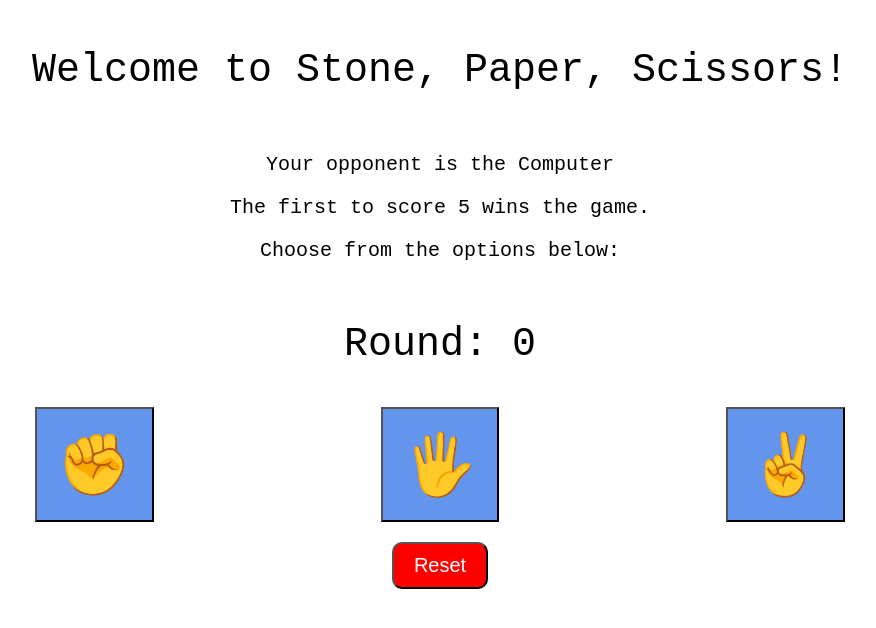
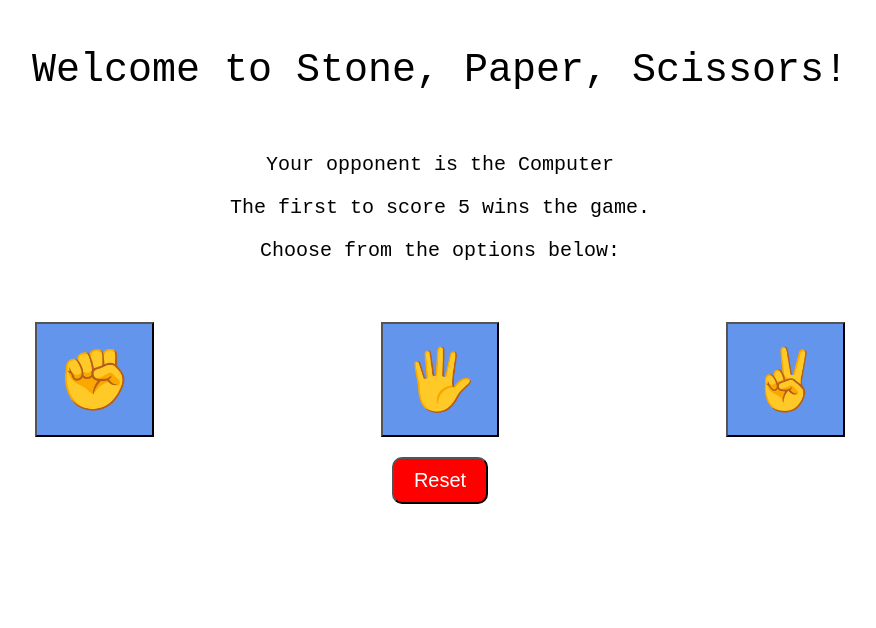
Before and after one commit to Riyan-Mo/Rock-Paper-Scissors, a plain HTML site: page index.html in a window 1280 px wide. Shown: the whole page, without its empty margins (200-1076 px from the left). Drawn offline with Linux system fonts and the light colour scheme.

Commit message:
Removed round counter

```diff
--- a/index.html
+++ b/index.html
@@ -20,7 +20,7 @@
       <p>Choose from the options below:</p>
     </div>
     <div>
-      <p id="round">Round: 0</p>
+      <p id="round"></p>
     </div>
     <div class="options">
       <button id="stoneBtn">✊</button>
```
